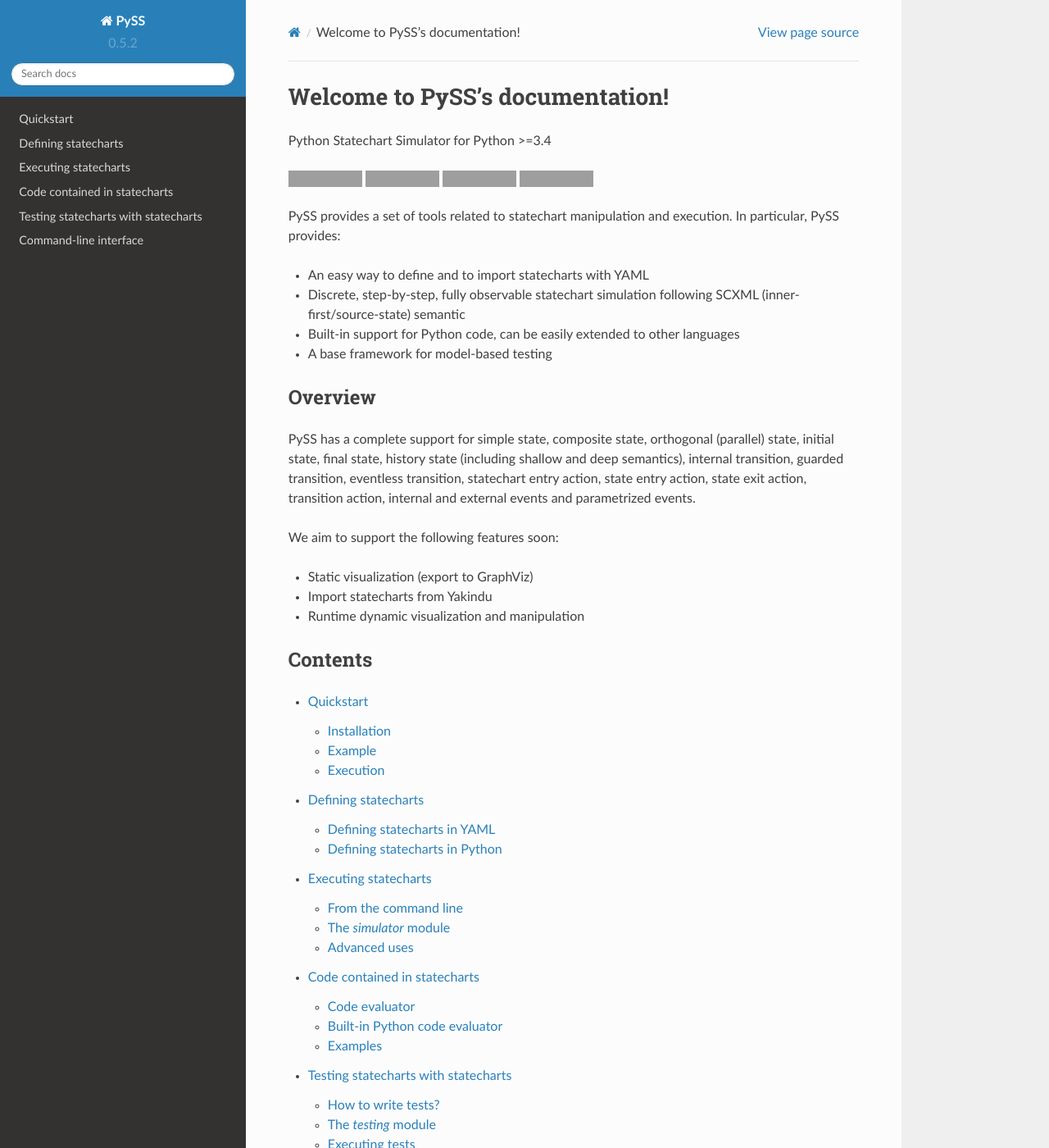
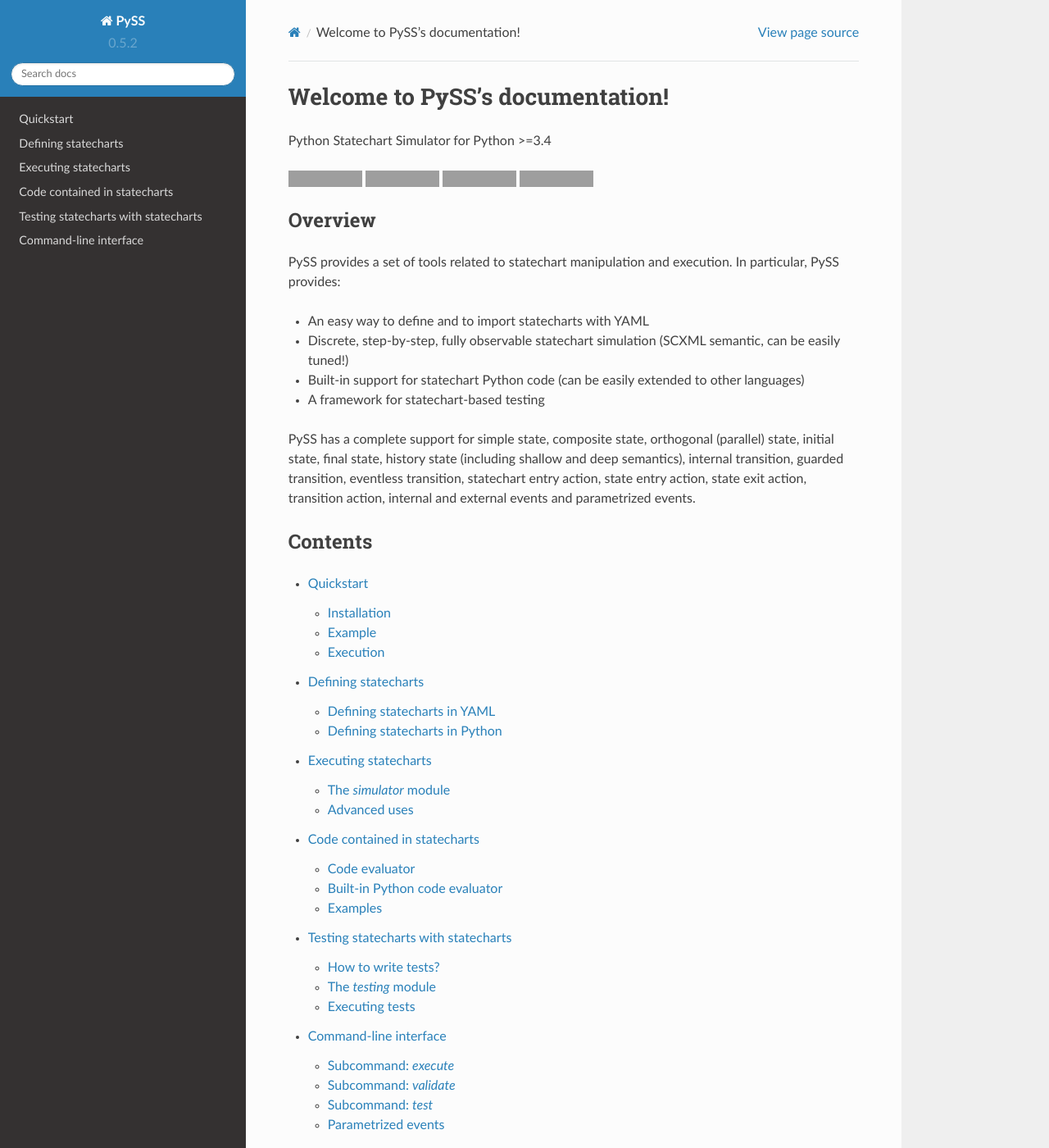
Before and after one commit to AlexandreDecan/sismic, a Sphinx documentation site: the page built from docs/index.rst, in a window 1280 px wide and 1400 px high. Shown: the whole window at 82% size. Built offline with Sphinx 7.4.7 and the Read the Docs theme 2.0.0, drawn with Linux system fonts in a browser that asks for light colours; grey boxes are pictures that could not be loaded.

Commit message:
Add documentation for the CLI subcommand "test"

```diff
--- a/README.rst
+++ b/README.rst
@@ -16,9 +16,9 @@
 execution. In particular, PySS provides:
 
 - An easy way to define and to import statecharts with YAML
-- Discrete, step-by-step, fully observable statechart simulation following SCXML (inner-first/source-state) semantic
-- Built-in support for Python code, can be easily extended to other languages
-- A base framework for model-based testing
+- Discrete, step-by-step, fully observable statechart simulation (SCXML semantic, can be easily tuned!)
+- Built-in support for statechart Python code (can be easily extended to other languages)
+- A framework for statechart-based testing
 
 Installation
 ------------
--- a/docs/index.rst
+++ b/docs/index.rst
@@ -17,16 +17,17 @@
 .. image:: https://readthedocs.org/projects/pyss/badge
     :target: https://pyss.readthedocs.org/
 
+
+Overview
+--------
+
 PySS provides a set of tools related to statechart manipulation and
 execution. In particular, PySS provides:
 
 - An easy way to define and to import statecharts with YAML
-- Discrete, step-by-step, fully observable statechart simulation following SCXML (inner-first/source-state) semantic
-- Built-in support for Python code, can be easily extended to other languages
-- A base framework for model-based testing
-
-Overview
---------
+- Discrete, step-by-step, fully observable statechart simulation (SCXML semantic, can be easily tuned!)
+- Built-in support for statechart Python code (can be easily extended to other languages)
+- A framework for statechart-based testing
 
 PySS has a complete support for simple state, composite state,
 orthogonal (parallel) state, initial state, final state, history state
@@ -35,11 +36,6 @@
 action, state exit action, transition action, internal and external
 events and parametrized events.
 
-We aim to support the following features soon:
-
-- Static visualization (export to GraphViz)
-- Import statecharts from Yakindu
-- Runtime dynamic visualization and manipulation
 
 Contents
 --------
```
Also changed, not shown: docs/cli.rst (+67 -7 lines), docs/execution.rst (+0 -11 lines), 1 other file.
